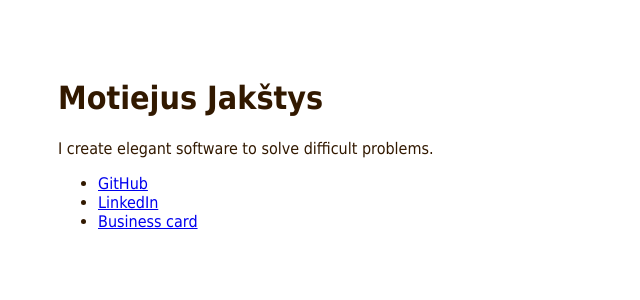
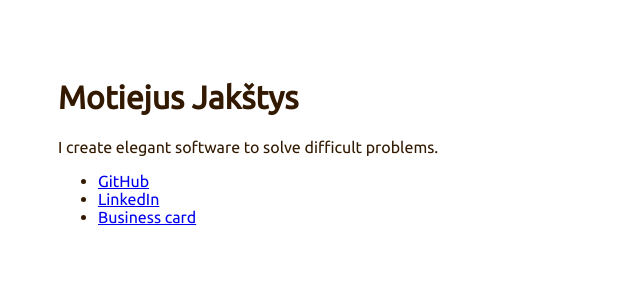
Before and after one commit to Motiejus/motiejus.github.com, a Jekyll site: the page index.html, which Jekyll copies as it is, in a window 1280 px wide. Shown: the top 300 px of the page, without its empty margins (0-640 px from the left). Built offline with Jekyll 4.4.1, drawn with Linux system fonts in a browser that asks for light colours.

Commit message:
Add ubuntu font

```diff
--- a/index.html
+++ b/index.html
@@ -7,6 +7,13 @@
     <meta name="keywords" content="Motiejus Jakštys, elegant software" />
     <title>Motiejus Jakštys home page</title>
     <style type="text/css">
+      @font-face {
+          font-family: 'Ubuntu';
+          src: local('Ubuntu'),
+          url('Ubuntu.woff') format('woff');
+          font-weight: normal;
+          font-style: normal;
+      }
       div#main { padding: 50px; }
       div,ul {
         font-family: "Ubuntu", Tahoma, sans-serif;
```
Also changed, not shown: Ubuntu.woff (added).
